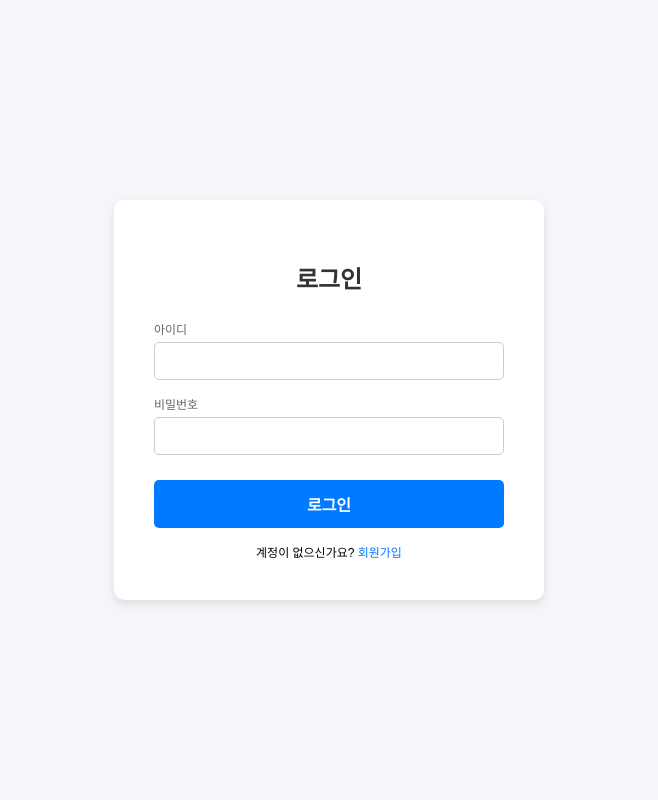
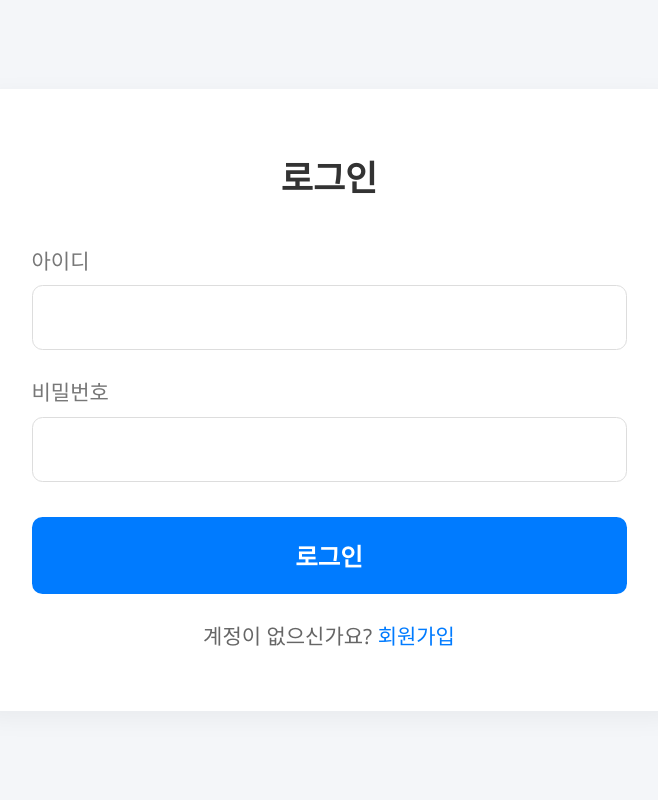
Before and after one commit to a01076626407-droid/admin, a Spring Boot app: page / in a window 1280 px wide. Shown: the whole page, without its empty margins (311-969 px from the left). Run offline with Spring Boot 4, Linux system fonts and the light colour scheme.

Commit message:
마지막 테스트

```diff
--- a/src/main/resources/templates/login.html
+++ b/src/main/resources/templates/login.html
@@ -5,42 +5,69 @@
     <title>로그인</title>
     <style>
         body {
-            background-color: #f5f6fa;
+            background-color: #f4f6f9;
             display: flex;
             justify-content: center;
             align-items: center;
-            height: 100vh;
+            min-height: 100vh;
             margin: 0;
-            font-family: sans-serif;
+            font-family: 'Segoe UI', sans-serif;
         }
+
         .login-container {
             background-color: white;
-            padding: 40px;
+            padding: 35px 30px;
             border-radius: 10px;
-            box-shadow: 0 4px 8px rgba(0,0,0,0.1);
+            box-shadow: 0 4px 15px rgba(0,0,0,0.05);
             width: 100%;
-            max-width: 350px;
+            max-width: 340px;
+
+            /* 🟢 [핵심 마법] 브라우저 배율이 100%여도 이 박스만 강제로 1.75배 뻥튀기해 줍니다! */
+            zoom: 1.75;
         }
-        h2 { text-align: center; margin-bottom: 25px; color: #333; }
+
+        h2 { text-align: center; margin-top: 0; margin-bottom: 25px; color: #333; font-size: 20px; }
         .input-group { margin-bottom: 15px; }
-        .input-group label { display: block; font-size: 12px; color: #666; margin-bottom: 5px; }
+        .input-group label { display: block; font-size: 12px; color: #777; margin-bottom: 6px; }
+
         .input-group input {
-            width: 100%; padding: 10px; border: 1px solid #ccc;
-            border-radius: 5px; box-sizing: border-box; font-size: 14px;
+            width: 100%;
+            padding: 10px 12px;
+            border: 1px solid #ddd;
+            border-radius: 6px;
+            box-sizing: border-box;
+            font-size: 14px;
+            transition: border-color 0.2s;
         }
+
+        .input-group input:focus {
+            outline: none;
+            border-color: #007bff;
+        }
+
         .login-btn {
-            width: 100%; padding: 12px; background-color: #007bff;
-            color: white; border: none; border-radius: 5px;
-            font-size: 16px; cursor: pointer; font-weight: bold; margin-top: 10px;
+            width: 100%;
+            padding: 12px;
+            background-color: #007bff;
+            color: white;
+            border: none;
+            border-radius: 6px;
+            font-size: 14px;
+            cursor: pointer;
+            font-weight: bold;
+            margin-top: 5px;
+            transition: background-color 0.2s;
         }
+
         .login-btn:hover { background-color: #0056b3; }
-        .signup-link { text-align: center; margin-top: 15px; font-size: 12px; }
+
+        .signup-link { text-align: center; margin-top: 15px; font-size: 12px; color: #666; }
         .signup-link a { color: #007bff; text-decoration: none; }
+        .signup-link a:hover { text-decoration: underline; }
 
-        /* 🟢 에러 메시지 디자인 */
         .error-message {
-            color: #dc3545; font-size: 13px; text-align: center;
-            margin-bottom: 15px; font-weight: bold;
+            color: #dc3545; font-size: 12px; text-align: center;
+            margin-bottom: 12px; font-weight: bold;
         }
     </style>
 </head>
@@ -49,7 +76,6 @@
 <div class="login-container">
     <h2>로그인</h2>
 
-    <!-- 🟢 서버에서 에러 메시지를 넘겨줬을 때만 이 박스가 화면에 나타납니다 -->
     <div th:if="${errorMessage}" class="error-message" th:text="${errorMessage}"></div>
 
     <form action="/api/users/login" method="POST">
```
